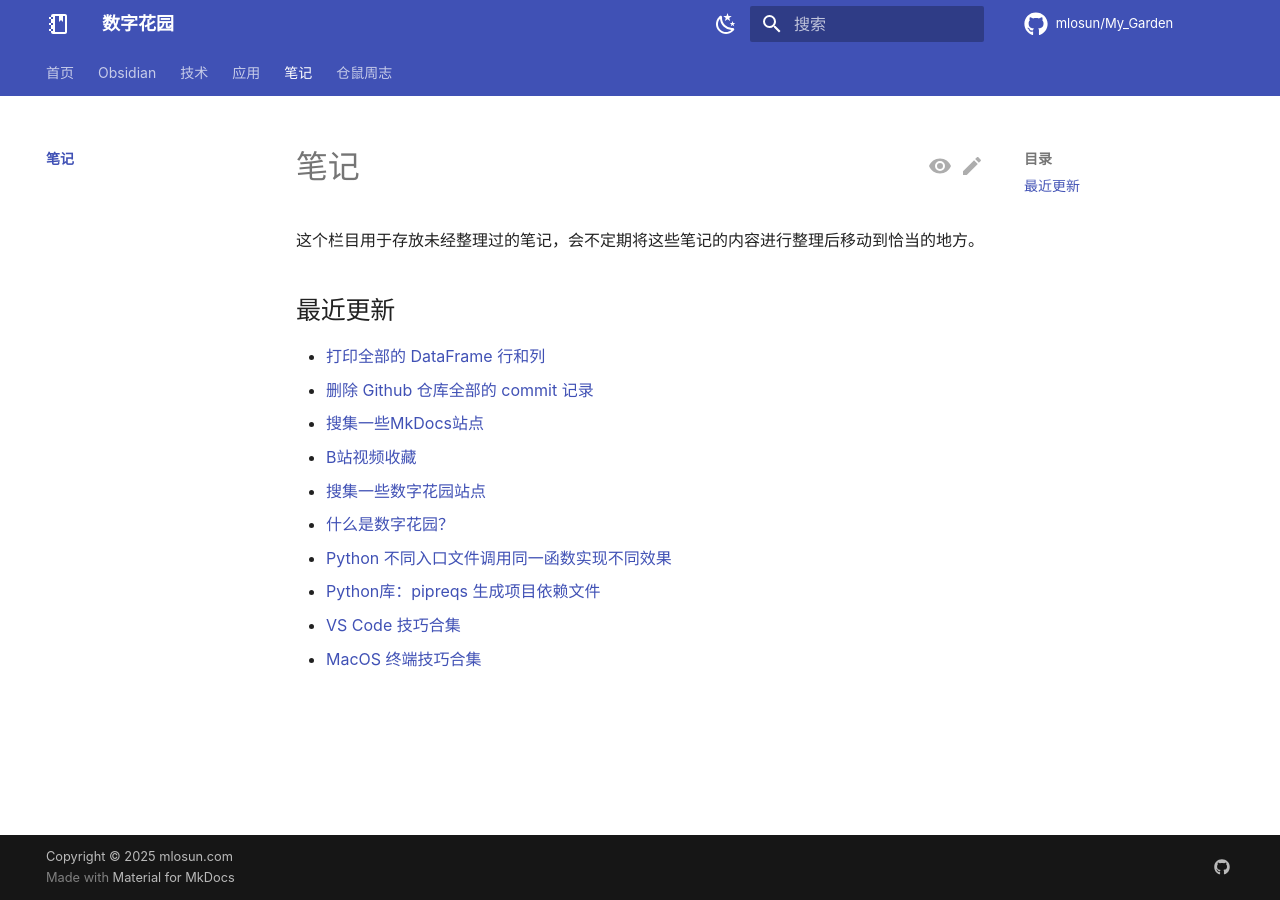
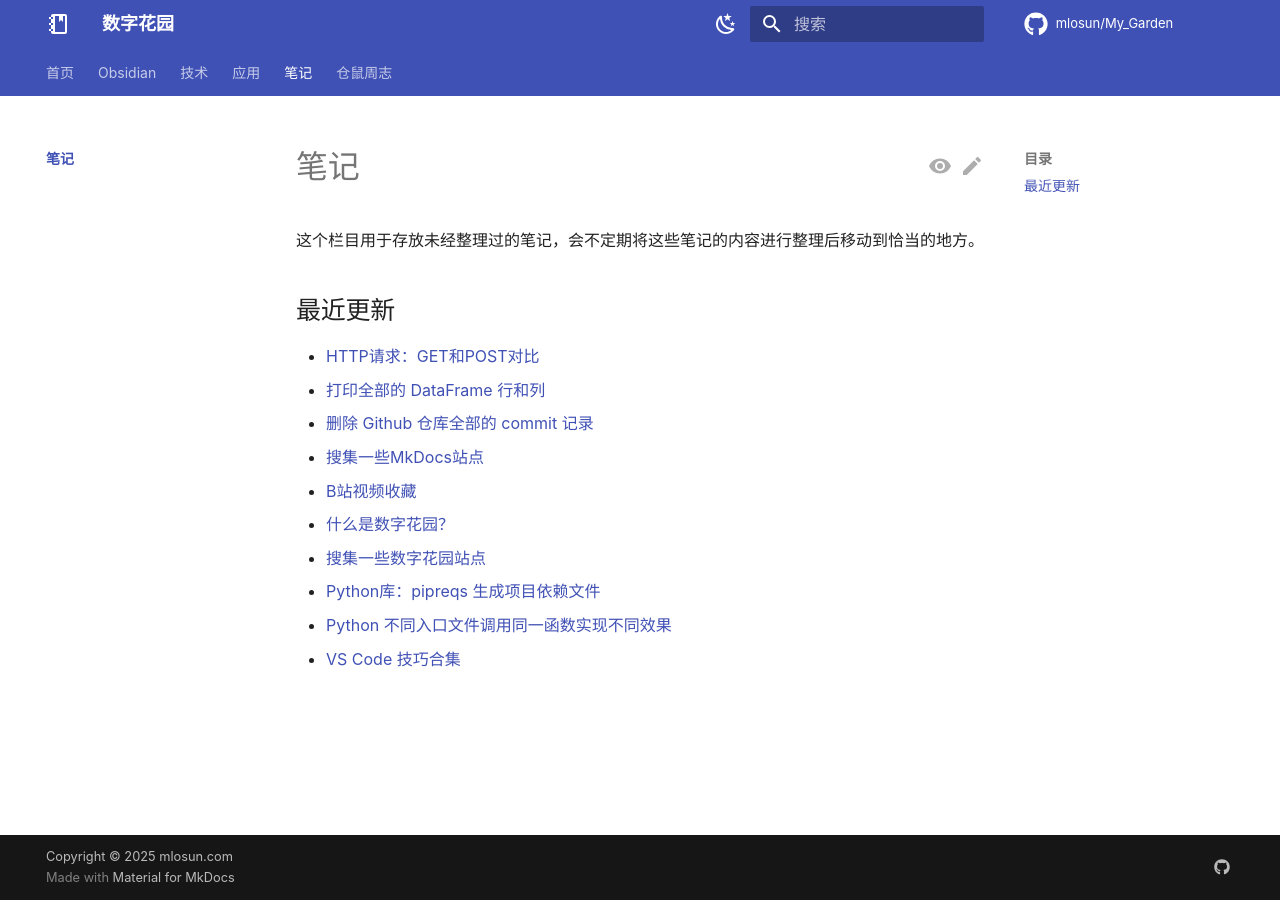
Before and after one commit to mlosun/My_Garden, an MkDocs documentation site: the page built from docs/notes/index.md, in a window 1280 px wide. Built offline with MkDocs 1.6.1 and Material for MkDocs 9.7.7, drawn with Linux system fonts in a browser that asks for light colours; comment, search, counter and statistics services are not loaded.

Commit message:
PUSH NOTE : index.md

```diff
--- a/docs/notes/index.md
+++ b/docs/notes/index.md
@@ -9,13 +9,13 @@ title: 笔记
 
 ## 最近更新
 
+- [HTTP请求：GET和POST对比](./HTTP%E8%AF%B7%E6%B1%82%EF%BC%9AGET%E5%92%8CPOST%E5%AF%B9%E6%AF%94.md)
 - [打印全部的 DataFrame 行和列](./%E6%89%93%E5%8D%B0%E5%85%A8%E9%83%A8%E7%9A%84%20DataFrame%20%E8%A1%8C%E5%92%8C%E5%88%97.md)
 - [删除 Github 仓库全部的 commit 记录](./%E5%88%A0%E9%99%A4%20Github%20%E4%BB%93%E5%BA%93%E5%85%A8%E9%83%A8%E7%9A%84%20commit%20%E8%AE%B0%E5%BD%95.md)
 - [搜集一些MkDocs站点](./%E6%90%9C%E9%9B%86%E4%B8%80%E4%BA%9BMkDocs%E7%AB%99%E7%82%B9.md)
 - [B站视频收藏](./B%E7%AB%99%E8%A7%86%E9%A2%91%E6%94%B6%E8%97%8F.md)
+- [什么是数字花园？](./%E4%BB%80%E4%B9%88%E6%98%AF%E6%95%B0%E5%AD%97%E8%8A%B1%E5%9B%AD%EF%BC%9F.md)
 - [搜集一些数字花园站点](./%E6%90%9C%E9%9B%86%E4%B8%80%E4%BA%9B%E6%95%B0%E5%AD%97%E8%8A%B1%E5%9B%AD%E7%AB%99%E7%82%B9.md)
-- [什么是数字花园？](./%E4%BB%80%E4%B9%88%E6%98%AF%E6%95%B0%E5%AD%97%E8%8A%B1%E5%9B%AD%EF%BC%9F.md)
+- [Python库：pipreqs 生成项目依赖文件](./Python%E5%BA%93%EF%BC%9Apipreqs%20%E7%94%9F%E6%88%90%E9%A1%B9%E7%9B%AE%E4%BE%9D%E8%B5%96%E6%96%87%E4%BB%B6.md)
 - [Python 不同入口文件调用同一函数实现不同效果](./Python%20%E4%B8%8D%E5%90%8C%E5%85%A5%E5%8F%A3%E6%96%87%E4%BB%B6%E8%B0%83%E7%94%A8%E5%90%8C%E4%B8%80%E5%87%BD%E6%95%B0%E5%AE%9E%E7%8E%B0%E4%B8%8D%E5%90%8C%E6%95%88%E6%9E%9C.md)
-- [Python库：pipreqs 生成项目依赖文件](./Python%E5%BA%93%EF%BC%9Apipreqs%20%E7%94%9F%E6%88%90%E9%A1%B9%E7%9B%AE%E4%BE%9D%E8%B5%96%E6%96%87%E4%BB%B6.md)
 - [VS Code 技巧合集](./VS%20Code%20%E6%8A%80%E5%B7%A7%E5%90%88%E9%9B%86.md)
-- [MacOS 终端技巧合集](./MacOS%20%E7%BB%88%E7%AB%AF%E6%8A%80%E5%B7%A7%E5%90%88%E9%9B%86.md)
```
